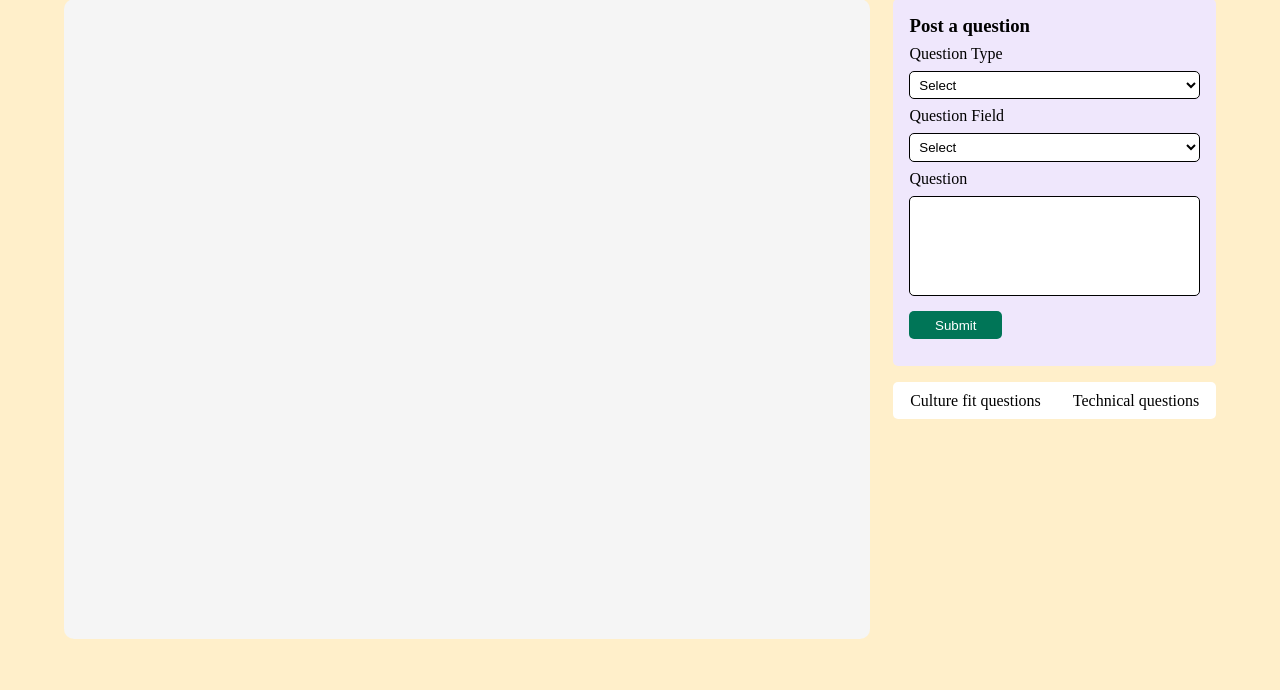
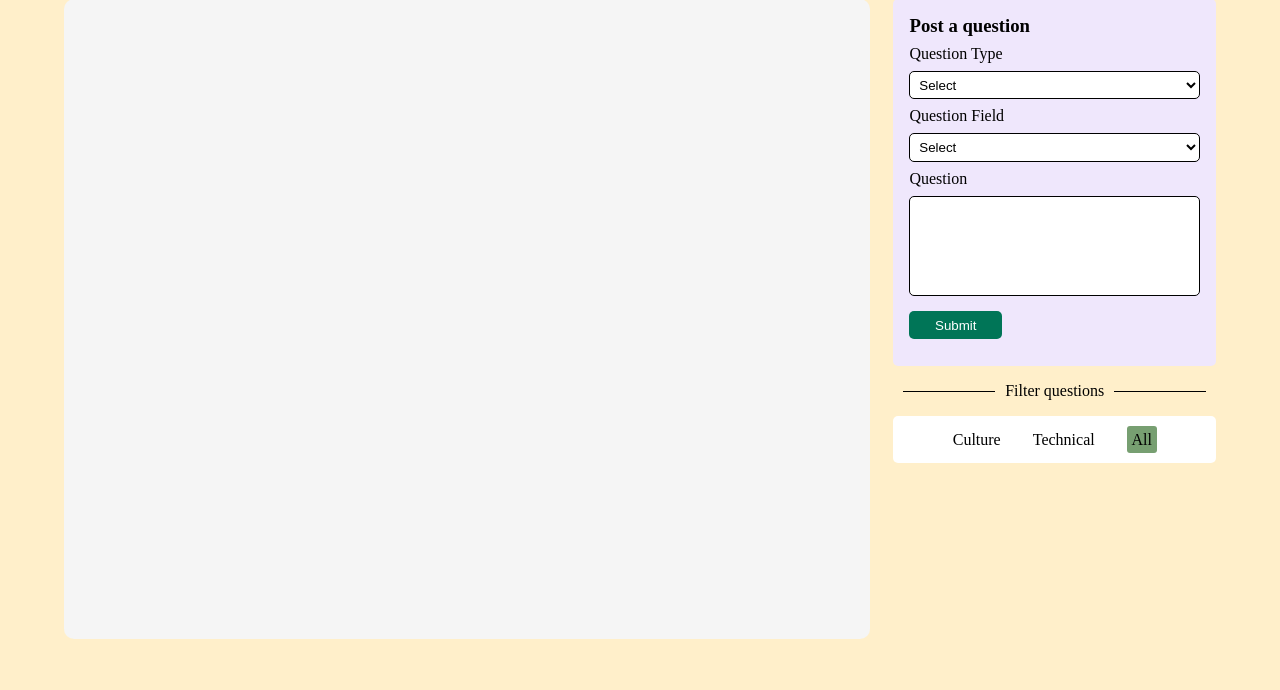
Before and after one commit to aust21/bhuggettiAPI, a Flask app: page /dash/ in a window 1280 px wide. Shown: the part 110-800 px from the top of the page. Run offline with Flask 3, Linux system fonts and the light colour scheme; the visitor is signed in with stand-in values (Sample User, id 1); data that the repository does not hold is empty.

Commit message:
delete and filter posts

```diff
--- a/inatorAPI/__init__.py
+++ b/inatorAPI/__init__.py
@@ -68,8 +68,14 @@ def create_app():
 
         # in the future, select random id's first and return the questions from them
         count = request.args.get('count', default=1, type=int)
+        q_type = request.args.get('type', default="technical", type=str)
 
-        questions = TechnicalQuestion.query.order_by(func.random()).limit(count).all()
+        if q_type.lower() == "technical":
+            questions = TechnicalQuestion.query.order_by(func.random()).limit(count).all()
+        elif q_type.lower() == "culture":
+            questions = CultureFitQuestion.query.order_by(func.random()).limit(count).all()
+        else:
+            return jsonify({"data":"invalid question type. Please refer to the docs"})
 
         questions_data = [
             {
--- a/inatorAPI/auth.py
+++ b/inatorAPI/auth.py
@@ -1,16 +1,14 @@
 from flask import Blueprint, render_template, redirect, url_for, request, flash
-import sys, os
+import sys, os, requests, json
 from .models import User
 from . import db
 from .views import views
 from flask_login import login_user, logout_user, login_required, current_user
 from werkzeug.security import generate_password_hash, check_password_hash
 from oauthlib.oauth2 import WebApplicationClient
-import requests, json, logging
+
 sys.path.append(os.getcwd())
 
-logging.basicConfig(level=logging.DEBUG)
-logger = logging.getLogger(__name__)
 
 auth = Blueprint("auth", __name__)
 GOOGLE_CLIENT_ID = os.getenv("GOOGLE_CLIENT_ID")
@@ -72,26 +70,26 @@ def google_callback():
 @auth.route("/complete-profile", methods=["GET", "POST"])
 @login_required
 def complete_profile():
-    logger.debug(f"Current user: {current_user}")
-    logger.debug(f"Current user is authenticated: {current_user.is_authenticated}")
-    logger.debug(f"Current user attributes: {vars(current_user)}")
+    # logger.debug(f"Current user: {current_user}")
+    # logger.debug(f"Current user is authenticated: {current_user.is_authenticated}")
+    # logger.debug(f"Current user attributes: {vars(current_user)}")
 
     if request.method == "POST":
         speciality = request.form.get("speciality")
-        logger.debug(f"Received speciality: {speciality}")
+        password = request.form.get("password")
+        # logger.debug(f"Received speciality: {speciality}")
 
         if speciality:
             try:
                 current_user.speciality = speciality
-                logger.debug(f"Updated current_user: {vars(current_user)}")
+                current_user.password = generate_password_hash(password, method="pbkdf2:sha256")
+                # logger.debug(f"Updated current_user: {vars(current_user)}")
                 db.session.commit()
-                flash("Profile updated successfully!", category="success")
+                # flash("Profile updated successfully!", category="success")
                 return redirect(url_for("views.home"))
             except Exception as e:
                 db.session.rollback()
-                error_msg = f"An error occurred: {str(e)}"
-                logger.error(error_msg, exc_info=True)
-                flash(error_msg, category="error")
+
         else:
             flash("Speciality is required", category="error")
 
--- a/inatorAPI/static/dash.css
+++ b/inatorAPI/static/dash.css
@@ -103,13 +103,28 @@ button[type="submit"] {
   background-color: #fff;
   border-radius: 5px;
   margin-top: 1rem;
-  padding: .6rem 0;
+  padding: 0.6rem 0;
 }
 
-.btns > a {
-  /* background-color: #b8a6a6; */
-  /* border-radius: 5px; */
-  /* padding: 0.5rem; */
+.active {
+  background-color: #779f71;
+  padding: 0.3rem;
+  border-radius: 3px;
+}
+
+.filter {
+  display: flex;
+  align-items: center;
+  text-align: center;
+  margin: 1rem 0;
+}
+
+.filter::before,
+.filter::after {
+  content: "";
+  flex: 1;
+  border-bottom: 1px solid #000; /* Adjust the color and thickness */
+  margin: 0 10px; /* Adjust space between text and line */
 }
 
 @media (max-width: 768px) {
--- a/inatorAPI/templates/dashboard.html
+++ b/inatorAPI/templates/dashboard.html
@@ -13,12 +13,25 @@
         <div class="cards masonry-grid">
           {% for i in posts %}
           <div class="card">
-            <p class="name">By: {{i.user.name}}</p>
+            <!-- <p class="name">By: {{i.user.name}}</p> -->
             <div class="details">
               <p class="question">{{i.question}}</p>
               <!-- <p class="date_created">{{i.date_created}}</p> -->
             </div>
-            <p class="speciality">{{i.domain}}</p>
+            <p
+              class="speciality center"
+              style="
+                margin-top: 0.3rem;
+                background-color: #fff;
+                padding: 0.2rem;
+                border-radius: 3px;
+              "
+            >
+              Field: {{i.domain}}
+            </p>
+            <button>
+              <a href="/dash/delete-post/{{i.field}}/{{i.id}}">Delete</a>
+            </button>
           </div>
           {% endfor %}
         </div>
@@ -48,6 +61,13 @@
                   <option value="none">Select</option>
                   <option value="architecture">Architecture</option>
                   <option value="software">Software Engineering</option>
+                  <option value="business management">
+                    Business Management
+                  </option>
+                  <option value="mechanical engineering">
+                    Mechanical Engineering
+                  </option>
+                  <option value="not relevant">Not Relevant</option>
                 </select>
               </div>
 
@@ -60,22 +80,48 @@
           </div>
         </div>
 
+        <p class="filter center" style="margin-top: 1rem">Filter questions</p>
         <div class="btns flex">
           <a
             href="{{ url_for('views.home', view='culture-fit') }}"
             class="{% if view == 'culture-fit' %}active{% endif %}"
           >
-            Culture fit questions
+            Culture
           </a>
           <a
             href="{{ url_for('views.home', view='technical') }}"
             class="{% if view == 'technical' %}active{% endif %}"
           >
-            Technical questions
+            Technical
+          </a>
+
+          <a
+            href="{{ url_for('views.home', view='all') }}"
+            class="{% if view == 'all' %}active{% endif %}"
+          >
+            All
           </a>
         </div>
       </div>
     </div>
   </section>
 </main>
+
+<script>
+  const select = document.getElementById("field");
+  let options = Array.from(select.options);
+
+  // Remove the "Select" option from sorting
+  const selectOption = options.shift();
+
+  // Sort options alphabetically by their text
+  options.sort((a, b) => a.text.localeCompare(b.text));
+
+  // Add the "Select" option back at the beginning
+  options.unshift(selectOption);
+
+  // Rebuild the select options
+  select.innerHTML = "";
+  options.forEach((option) => select.add(option));
+</script>
 {% endblock %}
--- a/inatorAPI/views.py
+++ b/inatorAPI/views.py
@@ -1,4 +1,4 @@
-from flask import Blueprint, render_template, request, redirect, url_for
+from flask import Blueprint, render_template, request, redirect, url_for, flash
 from flask_login import login_required, current_user
 from .models import CultureFitQuestion, TechnicalQuestion
 from . import db
@@ -8,14 +8,37 @@ views = Blueprint("views", __name__)
 @views.route("/")
 @login_required
 def home():
-    view = request.args.get('view', 'culture-fit')
+    view = request.args.get('view', 'all')
 
     if view == 'culture-fit':
         posts = CultureFitQuestion.query.filter_by(user_id=current_user.id).all()
+    elif view == 'technical':
+        posts = TechnicalQuestion.query.filter_by(user_id=current_user.id).all()
     else:
-        posts = TechnicalQuestion.query.filter_by(user_id=current_user.id).all()
+         # view all posts (both culture-fit and technical)
+        culture_fit_posts = CultureFitQuestion.query.filter_by(user_id=current_user.id).all()
+        technical_posts = TechnicalQuestion.query.filter_by(user_id=current_user.id).all()
+        posts = culture_fit_posts + technical_posts
 
     return render_template("dashboard.html", user=current_user, posts=posts, view=view)
+
+@views.route("/delete-post/<field>/<id>")
+@login_required
+def delete_post(id, field):
+
+    if field == "culture-fit":
+        post = CultureFitQuestion.query.filter_by(id=id).first()
+    else:
+        post = TechnicalQuestion.query.filter_by(id=id).first()
+
+    if not post:
+        flash("Post does not exist", category="error")
+    elif current_user.id == post.user_id:
+        db.session.delete(post)
+        db.session.commit()
+        flash("Post deleted", category="success")
+
+    return redirect(url_for("views.home"))
 
 @views.route("/submit-question", methods=["GET", "POST"])
 @login_required
```
Also changed, not shown: inatorAPI/templates/docs.html (+52 -13 lines).
